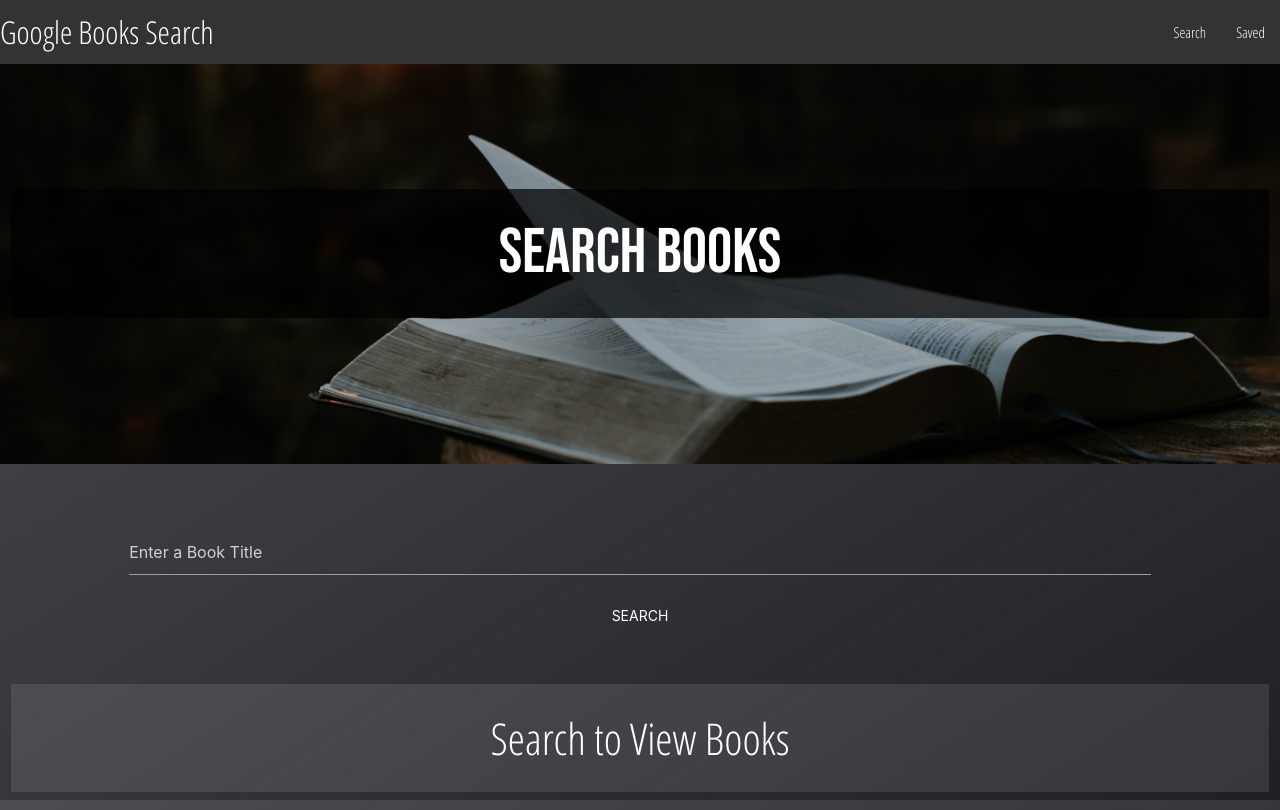
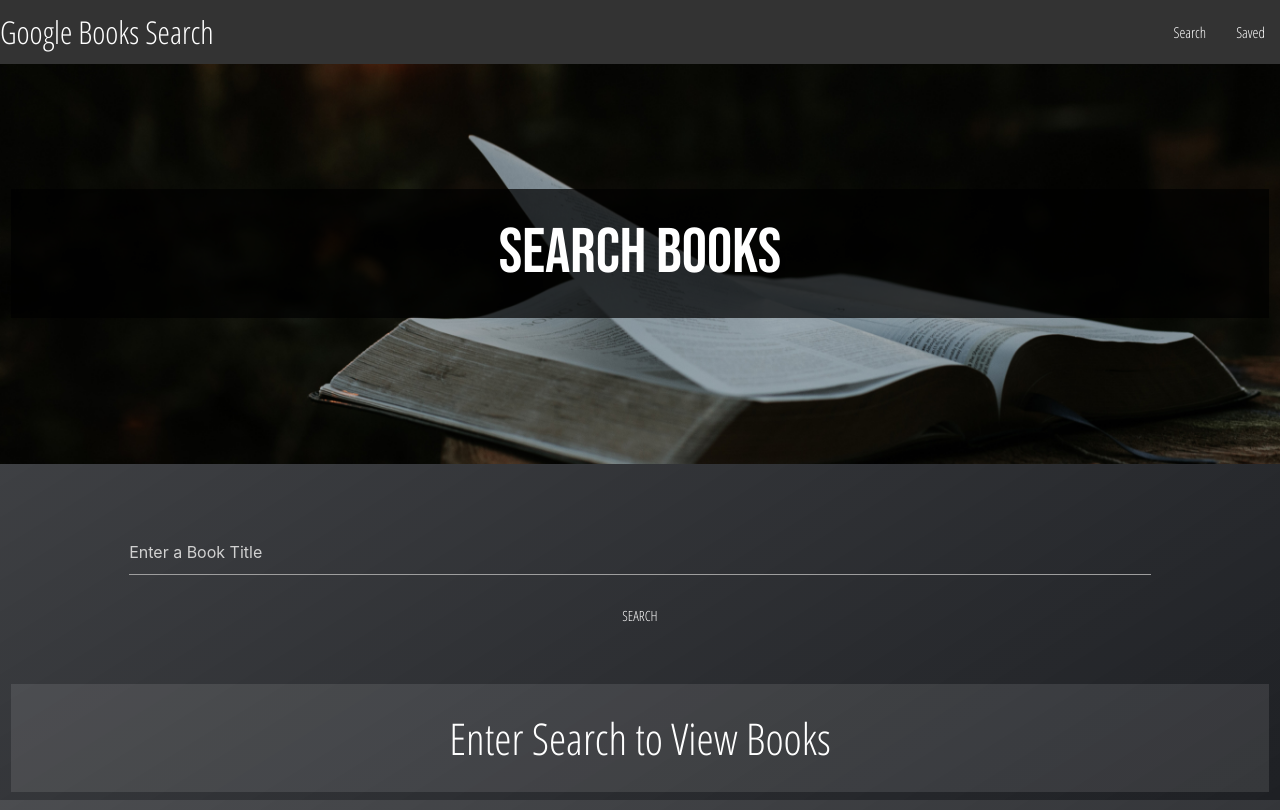
Before and after one commit to snappykiwi/google-books-react, a React (Create React App) app in the folder client/: page / in a window 1280 px wide. Built offline with nearby package versions, Linux system fonts and the light colour scheme; the HTML template or start-up script is replaced by a standard one.

Commit message:
wrote readme and made minor styling changes

```diff
--- a/client/src/components/Results/styles.css
+++ b/client/src/components/Results/styles.css
@@ -1,3 +1,9 @@
-a.cardLink {
+.card .card-stacked .card-action a:not(.btn):not(.btn-large):not(.btn-small):not(.btn-large):not(.btn-floating) {
   cursor: pointer;
+  color: #000000;
 }
+
+button {
+  font-family: 'Open Sans Condensed', sans-serif;
+  color: #000000;
+}
--- a/client/src/components/Searchbar/styles.css
+++ b/client/src/components/Searchbar/styles.css
@@ -5,3 +5,12 @@ div.searchbar {
 button.searchButton {
   color: #ffffff;
 }
+
+input {
+  color: #ffffff;
+}
+
+input[type=text]:not(.browser-default):focus:not([readonly]) {
+  border-bottom: 1px solid #000000;
+  box-shadow: 0 1px 0 0 #1d1c1c;
+}
--- a/client/src/pages/Save/Save.js
+++ b/client/src/pages/Save/Save.js
@@ -36,7 +36,11 @@ class Save extends Component {
           </Col>
         </Row>
         <Row className="center">
+        {this.state.books.length ? (
           <Results books={this.state.books} loadBooks={this.loadBooks}></Results>
+        ) : (
+          <h3 className="noResults">No Books Saved</h3>
+        )}
         </Row>
       </>
     )
--- a/client/src/pages/Search/Search.js
+++ b/client/src/pages/Search/Search.js
@@ -58,7 +58,7 @@ class Search extends Component {
             {this.state.books.length ? (
               <Results {...this.state}></Results>
             ) : (
-                <h3 className="noResults">Search to View Books</h3>
+                <h3 className="noResults">Enter Search to View Books</h3>
               )}
 
           </Col>
```
Also changed, not shown: 1 other file (tests, documents, lock files or other folders).
